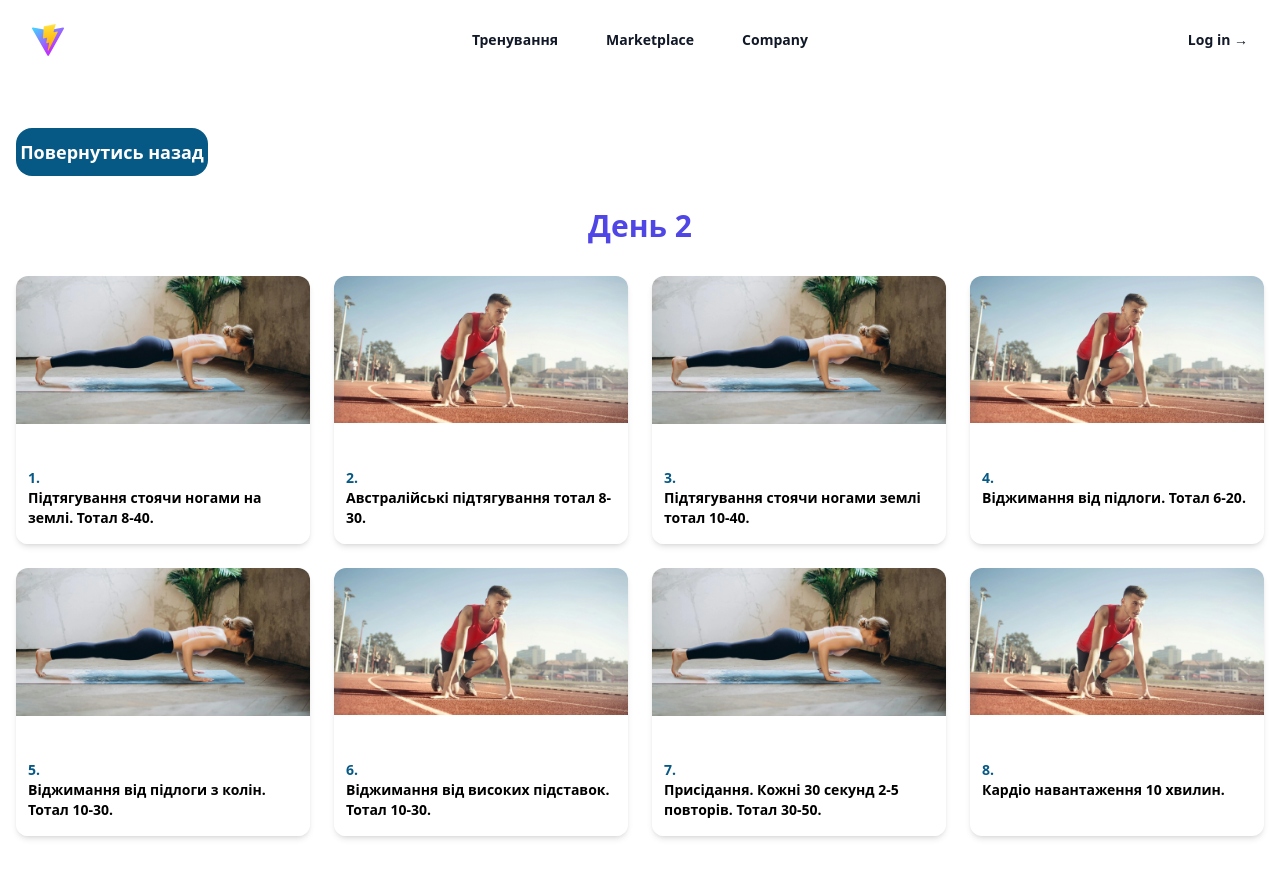
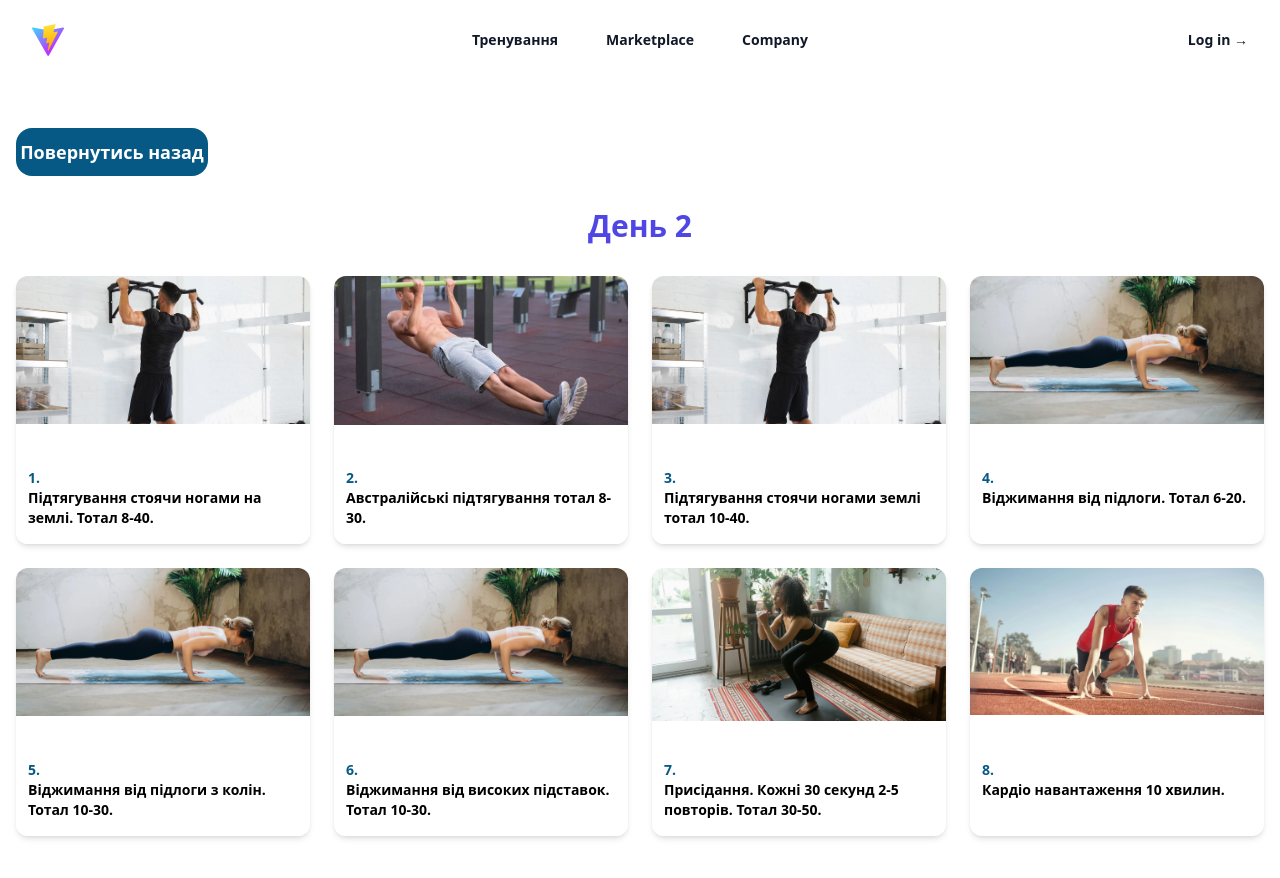
Before and after one commit to Yaroslavvvvvvvv/stp, a Vue app: page /beginner_second_day_program in a window 1280 px wide. Shown: the top 878 px of the page. Built offline with nearby package versions, Linux system fonts and the light colour scheme; what tailwindcss-animated would draw is missing.

Commit message:
add images is first period second day

```diff
--- a/src/views/kits/ beginner_basic_training/beginner_basic_program/BeginnerSecondDayProgram.vue
+++ b/src/views/kits/ beginner_basic_training/beginner_basic_program/BeginnerSecondDayProgram.vue
@@ -1,19 +1,19 @@
 <script setup>
 const exercises = [
   {
-    image: "/images/girl_push_up.webp",
+    image: "/images/men_pull_up.webp",
     description: "Підтягування стоячи ногами на землі. Тотал 8-40."
   },
   {
-    image: "/images/second_run_man.webp",
+    image: "/images/australian_pull_up.webp",
     description: "Австралійські підтягування тотал 8-30."
   },
   {
-    image: "/images/girl_push_up.webp",
+    image: "/images/men_pull_up.webp",
     description: "Підтягування стоячи ногами землі тотал 10-40."
   },
   {
-    image: "/images/second_run_man.webp",
+    image: "/images/girl_push_up.webp",
     description: "Віджимання від підлоги. Тотал 6-20."
   },
   {
@@ -21,11 +21,11 @@ const exercises = [
     description: "Віджимання від підлоги з колін. Тотал 10-30."
   },
   {
-    image: "/images/second_run_man.webp",
+    image: "/images/girl_push_up.webp",
     description: "Віджимання від високих підставок. Тотал 10-30."
   },
   {
-    image: "/images/girl_push_up.webp",
+    image: "/images/girl_squat.webp",
     description: "Присідання. Кожні 30 секунд 2-5 повторів. Тотал 30-50."
   },
   {
--- a/src/views/kits/begginer_full_training/beginner_full_program/BeginnerSecondDayFullProgram.vue
+++ b/src/views/kits/begginer_full_training/beginner_full_program/BeginnerSecondDayFullProgram.vue
@@ -1,19 +1,19 @@
 <script setup>
 const exercises = [
   {
-    image: "/images/girl_push_up.webp",
+    image: "/images/men_pull_up.webp",
     description: "Підтягування з гумою. Тотал 6-20."
   },
   {
-    image: "/images/second_run_man.webp",
+    image: "/images/australian_pull_up.webp",
     description: "Австралійські підтягування тотал 8-30. Далі за бажанням один підхід горизонтальної тяги гуми в динаміці."
   },
   {
-    image: "/images/girl_push_up.webp",
+    image: "/images/men_pull_up.webp",
     description: "Підтягування стоячи ногами землі тотал 10-30. Далі за бажанням один підхід вертикальної тяги гуми в динаміці."
   },
   {
-    image: "/images/second_run_man.webp",
+    image: "/images/girl_push_up.webp",
     description: "Віджимання від підлоги. Тотал 6-20."
   },
   {
@@ -21,11 +21,11 @@ const exercises = [
     description: "Віджимання від підлоги з колін. Тотал 10-30."
   },
   {
-    image: "/images/second_run_man.webp",
+    image: "/images/girl_push_up.webp",
     description: "Віджимання від високих підставок. Тотал 10-30."
   },
   {
-    image: "/images/girl_push_up.webp",
+    image: "/images/girl_squat.webp",
     description: "Присідання. Кожні 30 секунд 2-5 повторів. Тотал 30-50."
   },
   {
```
Also changed, not shown: public/images/australian_pull_up.webp (added), public/images/men_pull_up.webp (added).
